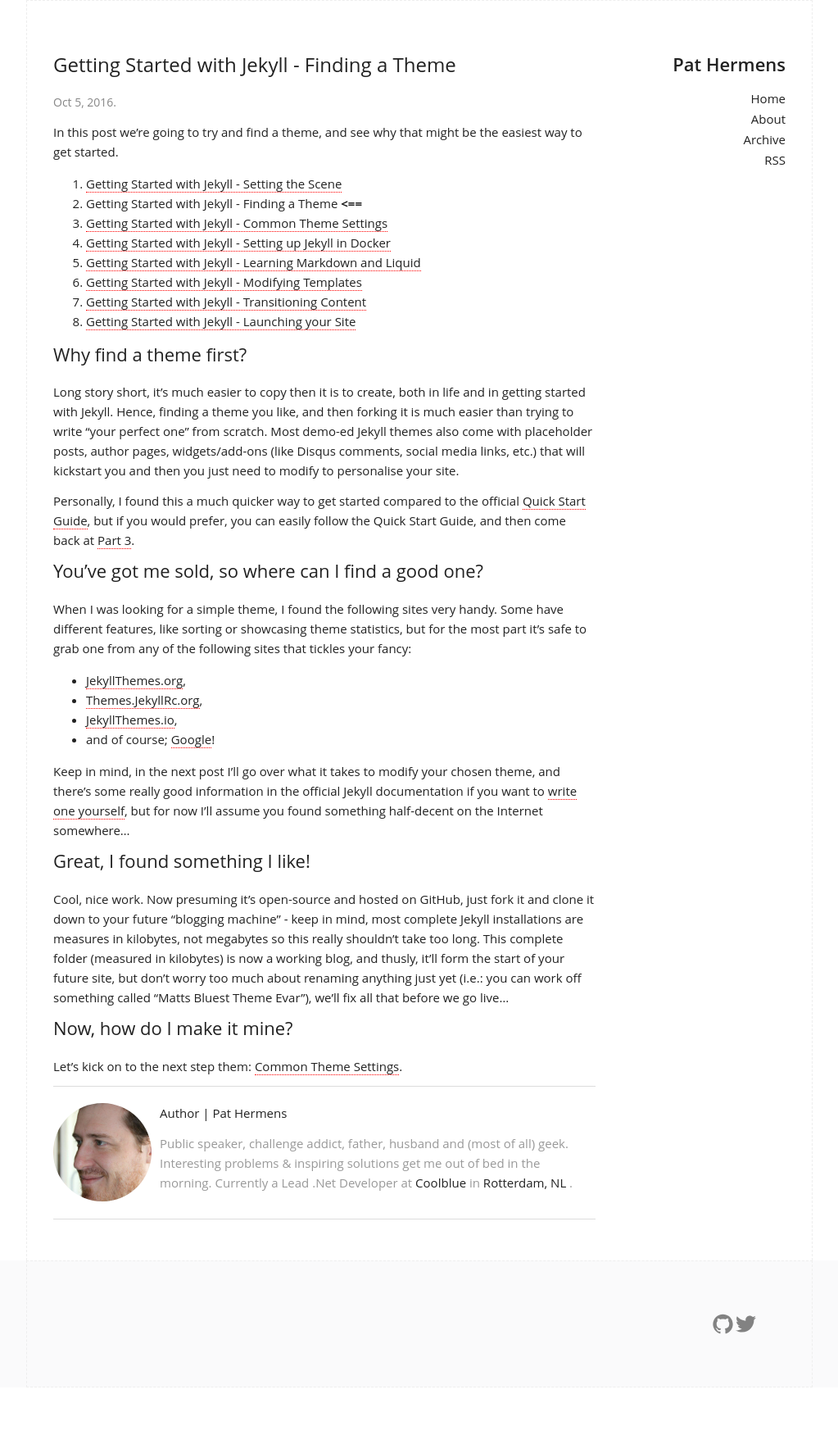
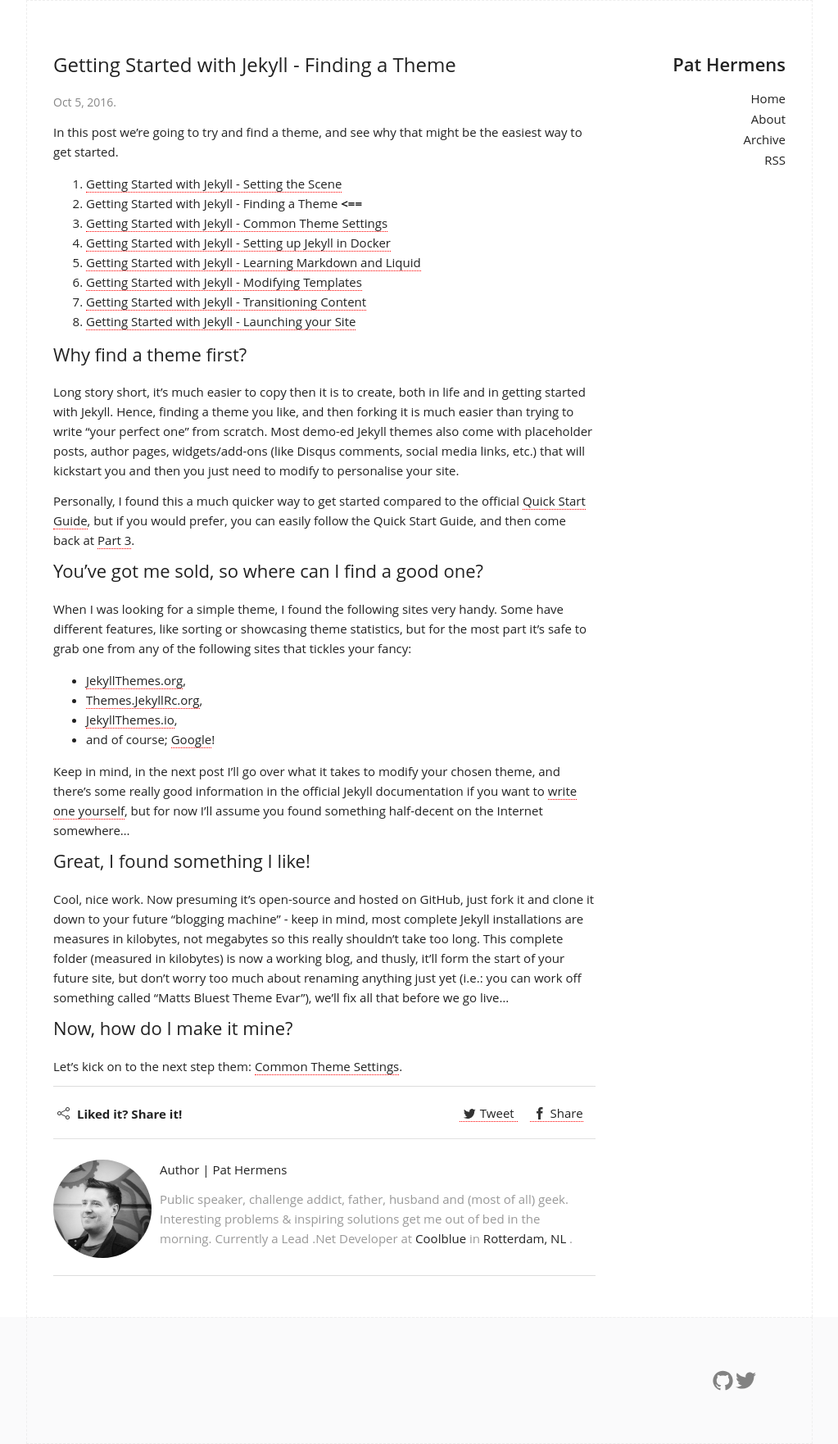
Before and after one commit to PHeonix25/PHeonix25.github.io, a Jekyll site: the page built from _posts/2016-10-05-Getting-started-with-Jekyll-Part-2.md, in a window 1280 px wide. Shown: the whole page at 82% size, without its empty margins (128-1151 px from the left). Built offline with Jekyll 4.4.1, drawn with Linux system fonts in a browser that asks for light colours; comment, search, counter and statistics services are not loaded; before the commit the page ends 1693 px from its top, so only the background shows below that.

Commit message:
Adds new sharing & meta tags

```diff
--- a/_config.yml
+++ b/_config.yml
@@ -23,6 +23,7 @@
 github_username: PHeonix25
 twitter_username: phermens
 linkedin_username: phermens
+facebook_username: hermens.p
 
 # Enable posting into the future
 future: true
--- a/_includes/head.html
+++ b/_includes/head.html
@@ -12,9 +12,12 @@
   <link rel="stylesheet" href="{{"/assets/evil-icons.min.css" | prepend:site.baseurl }}">
   <script src="{{"/assets/evil-icons.min.js" | prepend:site.baseurl }}"></script>
 
-  <!-- todo: include this into main.css -->
 
   <link rel="stylesheet" href="{{ "/css/main.css" | prepend: site.baseurl }}">
   <link rel="canonical" href="{{ page.url | replace:'index.html','' | prepend: site.baseurl | prepend: site.url }}">
   <link rel="alternate" type="application/rss+xml" title="{{ site.title }}" href="{{ "/feed.xml" | prepend: site.baseurl | prepend: site.url }}">
+
+  <!-- meta tags for everything -->
+  {% include meta.html %}
+
 </head>
--- /dev/null
+++ b/_includes/meta.html
@@ -0,0 +1,21 @@
+  <meta name="author" content="{{ site.title }}" />
+
+  <meta name="twitter:site" content="@{{ site.twitter_username }}" />
+  <meta name="twitter:description" content="{% if page.excerpt %}{{ page.excerpt | strip_html | strip_newlines | truncate: 160 }}{% else %}{{ site.description }}{% endif %}" />
+
+  <meta property="og:type" content="website">
+  <meta property="og:site_name" content="{{ site.title }}">
+  <meta property="og:locale" content="en_AU">
+  <meta property="og:title" content="{% if page.title %}{{ page.title | strip_html | strip_newlines | truncate: 160 }}{% else %}{{ site.title }}{% endif %}">
+  <meta property="og:description" content="{% if page.excerpt %}{{ page.excerpt | strip_html | strip_newlines | truncate: 160 }}{% else %}{{ site.description }}{% endif %}">
+  <meta property="og:url" content="{{ page.url | replace:'index.html','' | prepend: site.baseurl | prepend: site.url }}">
+
+<!--
+  <meta property="og:image" content="{{ site.url }}/{% if page.og_image %}{{ page.og_image }}{% else %}{{ site.og_image }}{% endif %}">
+  <meta property="og:image:secure_url" content="{{ site.url }}/{% if page.og_image %}{{ page.og_image }}{% else %}{{ site.og_image }}{% endif %}">
+  <meta property="og:image:type" content="{% if page.og_image %}{{ page.og_image_type }}{% else %}{{ site.og_image_type }}{% endif %}">
+  <meta property="og:image:width" content="{% if page.og_image %}{{ page.og_image_width }}{% else %}{{ site.og_image_width }}{% endif %}">
+  <meta property="og:image:height" content="{% if page.og_image %}{{ page.og_image_height }}{% else %}{{ site.og_image_height }}{% endif %}">
+-->
+  <meta property="fb:profile_id" content="{{ site.facebook_username }}">
+  <meta property="fb:admins" content="{{ site.facebook_username }}">
--- /dev/null
+++ b/_includes/share.html
@@ -0,0 +1,18 @@
+<div class="share">
+    <div class="title">
+        <data data-icon="ei-share-google"></data> Liked it? Share it!
+    </div>
+    <div class="links">
+        <a class="twitter" href="https://twitter.com/intent/tweet?text={{ site.domain_name }}{{ page.url }} - {{page.title}} by @{{ site.authorTwitter }}">
+            <data data-icon="ei-sc-twitter"></data>Tweet
+        </a>
+        <a class="facebook" href="#" onclick="
+            window.open(
+            'https://www.facebook.com/sharer/sharer.php?u='+encodeURIComponent(location.href),
+            'facebook-share-dialog',
+            'width=626,height=436');
+            return false;">
+            <data data-icon="ei-sc-facebook"></data>Share
+        </a>
+    </div>
+</div>
--- a/_layouts/post.html
+++ b/_layouts/post.html
@@ -2,16 +2,32 @@
 layout: default
 ---
 <article class="post" itemscope itemtype="http://schema.org/BlogPosting">
-
+  <meta property="og:type" content="article" />
   <header class="article_header">
     <h1 class="article_title" itemprop="name headline">{{ page.title }}</h1>
     <p class="article_meta post_date">
       <time datetime="{{ page.date | date_to_xmlschema }}" itemprop="datePublished">{{ page.date | date: "%b %-d, %Y" }}</time>.
+      <meta property="article:published_time" content="{{ page.date | date_to_xmlschema }}" />
+
       {% if page.modified %}
         Last updated <time datetime="{{ page.modified | date_to_xmlschema }}" itemprop="dateModified">{{ page.modified | date: "%b %-d, %Y" }}</time>.
+        <meta property="article:modified_time" content="{{ page.modified | date_to_xmlschema }}" />
       {% endif %}
+
       <meta itemprop="author" itemscope itemtype="http://schema.org/Person" itemref="pat">
+      <meta property="article:author" content="https://facebook.com/{{ site.facebook_username }}" />
+      <meta property="article:publisher" content="https://www.facebook.com/{{ site.facebook_username }}" />
       <meta itemprop="mainEntityOfPage" content="{{ site.url }}{{ page.url }}">
+      {% for tag in page.categories %}
+        <meta property="article:tag" content="{{tag}}" />
+      {% endfor %}
+      <meta name="twitter:card" content="summary_large_image" />
+      <meta name="twitter:creator" content="@{{ site.twitter_username }}" />
+      <meta name="twitter:title" content="{{page.title}}" />
+      {% if page.image %}
+        <meta property="og:image" content="{{page.image}}" />
+        <meta name="twitter:image" content="{{page.image}}" />
+      {% endif %}
     </p>
   </header>
 
@@ -20,7 +36,8 @@
   </div>
 
   <footer class="article-footer">
-
+  {% include share.html %}
+  <hr>
   {% include author.html %}
 
   </footer>
--- a/_sass/_base.scss
+++ b/_sass/_base.scss
@@ -24,7 +24,7 @@
 - Clearing
 - Media Queries
 - Styled
-- Framse
+- Frames
 */
 
 %vertical-rhythm {
@@ -448,3 +448,30 @@
   border-left: 3px solid #D0E5F2;
   font-size: 1.3rem;
 }
+
+/* footnotes */
+
+.footnotes {
+  color: #999;
+  font-size: small;
+}
+
+/* sharing */
+
+.share{
+  display: block;
+  height: 1.5em;
+
+  .title {
+    font-weight: bold;
+    float:left;
+    display: block;
+  }
+  .links {
+    float:right;
+    display: block;
+  }
+  a {
+    margin-right: 1em;
+  }
+}
--- a/_sass/_layout.scss
+++ b/_sass/_layout.scss
@@ -218,11 +218,13 @@
 
 }
 
-.article-content a {
+.article-content a,
+.share a {
   border-bottom:1px dotted red;
   text-decoration:none;
 }
-.article-content a:hover {
+.article-content a:hover,
+.share a:hover {
   color:red;
   border-bottom:1px dotted red;
 }
@@ -255,7 +257,7 @@
   @media (min-width: $on-laptop+1) {
     float:left;
   }
-  background: url(/assets/img/me.jpg);
+  background: url(/assets/img/avatar_bw.jpg);
   background-repeat: no-repeat;
   border-radius: 50%;
   width: 120px;
```
